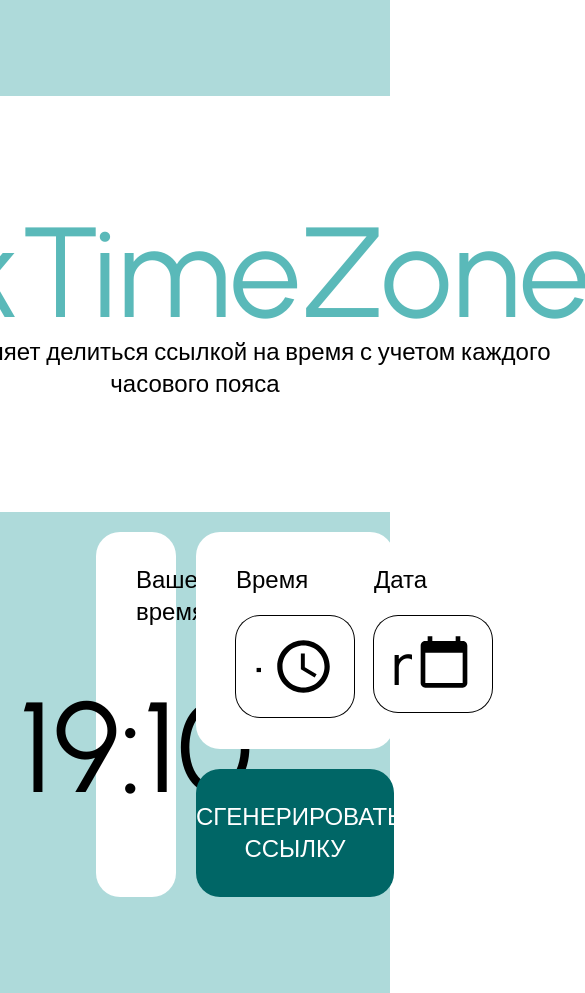
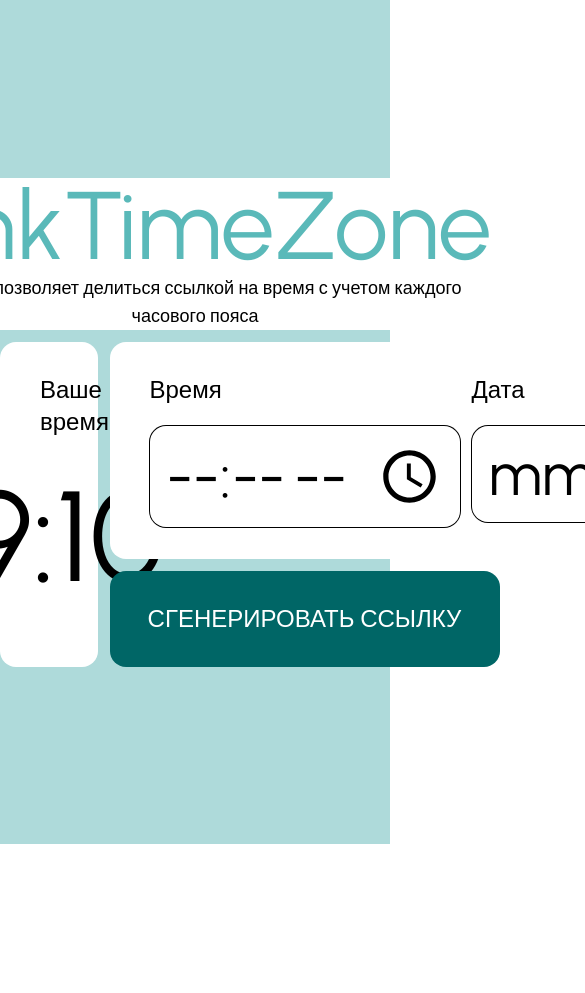
Before and after one commit to eeershov/timelink, a Next.js app: page / in a window 390 px wide. Shown: the top 993 px of the page, 585 px wide, since content can reach past the window. After the commit the page ends 844 px from the top, so only its background shows below. Built offline with nearby package versions, Linux system fonts and the light colour scheme.

Commit message:
refactor: some title responsiveness

```diff
--- a/app/page.tsx
+++ b/app/page.tsx
@@ -2,16 +2,16 @@
 
 export default function Home() {
   return (
-    <main className="bg-[#AEDADA] flex min-h-screen flex-col items-center justify-center p-24 gap-5">
-      <div className='bg-white rounded-3xl max-w-screen-2xl min-w-full h-auto flex justify-center items-center'>
-        <div className='my-28 w-min'>
-          <h1 className='font-normal text-9xl text-center text-[#5AB9B9]'>LinkTimeZone</h1>
-          <p className='text-wrap text-2xl text-center'>Сервис позволяет делиться ссылкой на время с учетом каждого часового пояса</p>
+    <main className="bg-[#AEDADA] flex min-h-screen flex-col items-center justify-center 2xl:p-24 2xl:gap-5 gap-3">
+      <div className='bg-white rounded-2xl 2xl:rounded-3xl max-w-screen-2xl min-w-full h-auto flex justify-center items-center'>
+        <div className='2xl:my-28 w-min'>
+          <h1 className='font-normal text-8xl 2xl:text-9xl text-center text-[#5AB9B9]'>LinkTimeZone</h1>
+          <p className='text-wrap text-lg 2xl:text-2xl text-center'>Сервис позволяет делиться ссылкой на время с учетом каждого часового пояса</p>
         </div>
       </div>
 
-      <div className='bottom__block flex gap-5 w-full min-h-72'>
-        <div className='bg-white rounded-3xl py-8 px-10 w-1/4 flex flex-col'>
+      <div className='bottom__block flex gap-3 2xl:gap-5 w-full min-h-72'>
+        <div className='bg-white rounded-2xl 2xl:rounded-3xl py-8 px-10 w-1/4 flex flex-col'>
           <p className='text-2xl flex justify-between'>
             Ваше время
             <span className='text-2xl'>⚙️</span>
@@ -21,24 +21,24 @@ export default function Home() {
           </div>
         </div>
 
-        <div className='flex flex-col gap-5 w-full'>
-          <div className='bg-white rounded-3xl py-8 px-10 flex gap-5 h-full justify-between'>
+        <div className='flex flex-col gap-3 2xl:gap-5 w-full'>
+          <div className='bg-white rounded-2xl 2xl:rounded-3xl py-8 px-10 flex gap-3 2xl:gap-5 h-full justify-between'>
             <div className='w-full'>
               <p className='text-2xl pb-5'>Время</p>
               <input placeholder="12:34:56"
                 type='time'
-                className='bg-white p-4 ring-black ring-1 rounded-3xl w-full text-6xl  h-16`'></input>
+                className='bg-white p-4 ring-black ring-1 rounded-2xl 2xl:rounded-3xl w-full text-6xl  h-16`'></input>
             </div>
             <div className='w-full'>
               <p className='text-2xl pb-5'>Дата</p>
               <input placeholder="25 . 01 . 2024"
                 type='date'
-                className='bg-white p-4 ring-black ring-1 rounded-3xl w-full text-6xl  h-16`'></input>
+                className='bg-white p-4 ring-black ring-1 rounded-2xl 2xl:rounded-3xl w-full text-6xl  h-16`'></input>
             </div>
           </div>
 
           <div>
-            <button className='bg-[#006666] rounded-3xl h-auto w-full text-2xl uppercase text-white hover:bg-[#5AB9B9] py-8'>Сгенерировать ссылку</button>
+            <button className='bg-[#006666] rounded-2xl 2xl:rounded-3xl h-auto w-full text-2xl uppercase text-white hover:bg-[#5AB9B9] py-8'>Сгенерировать ссылку</button>
           </div>
         </div>
       </div>
```
